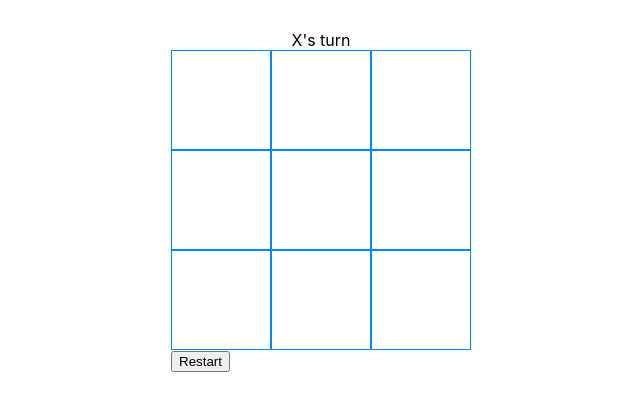
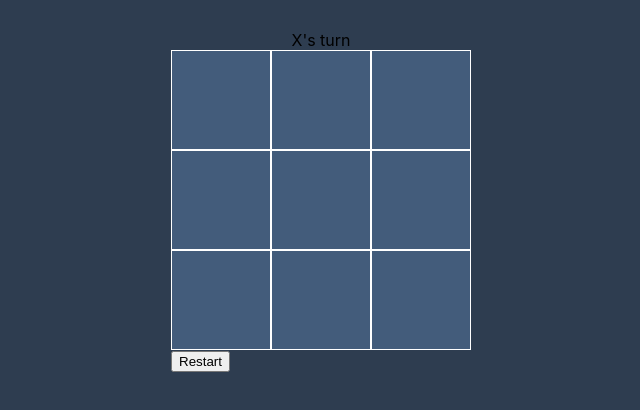
Before and after one commit to rbglobant/react-tictactoe, a React (Create React App) app: page / in a window 1280 px wide. Shown: the top 410 px of the page, without its empty margins (319-959 px from the left). Built offline with nearby package versions, Linux system fonts and the light colour scheme.

Commit message:
Styling updates

```diff
--- a/src/index.css
+++ b/src/index.css
@@ -5,6 +5,7 @@ body {
     sans-serif;
   -webkit-font-smoothing: antialiased;
   -moz-osx-font-smoothing: grayscale;
+  background-color: #2e3d50;
 }
 
 code {
@@ -25,9 +26,11 @@ code {
 .game-container_board-cell{
   width: 100px;
   height: 100px;
-  background-color: white;
-  border: solid thin #0089ff;
+  background-color: #435c7b;
+  border: solid thin #ffffff;
   cursor: pointer;
+  font-size: 82px;
+  color: white;
 }
 
 .game-container_status{
```
